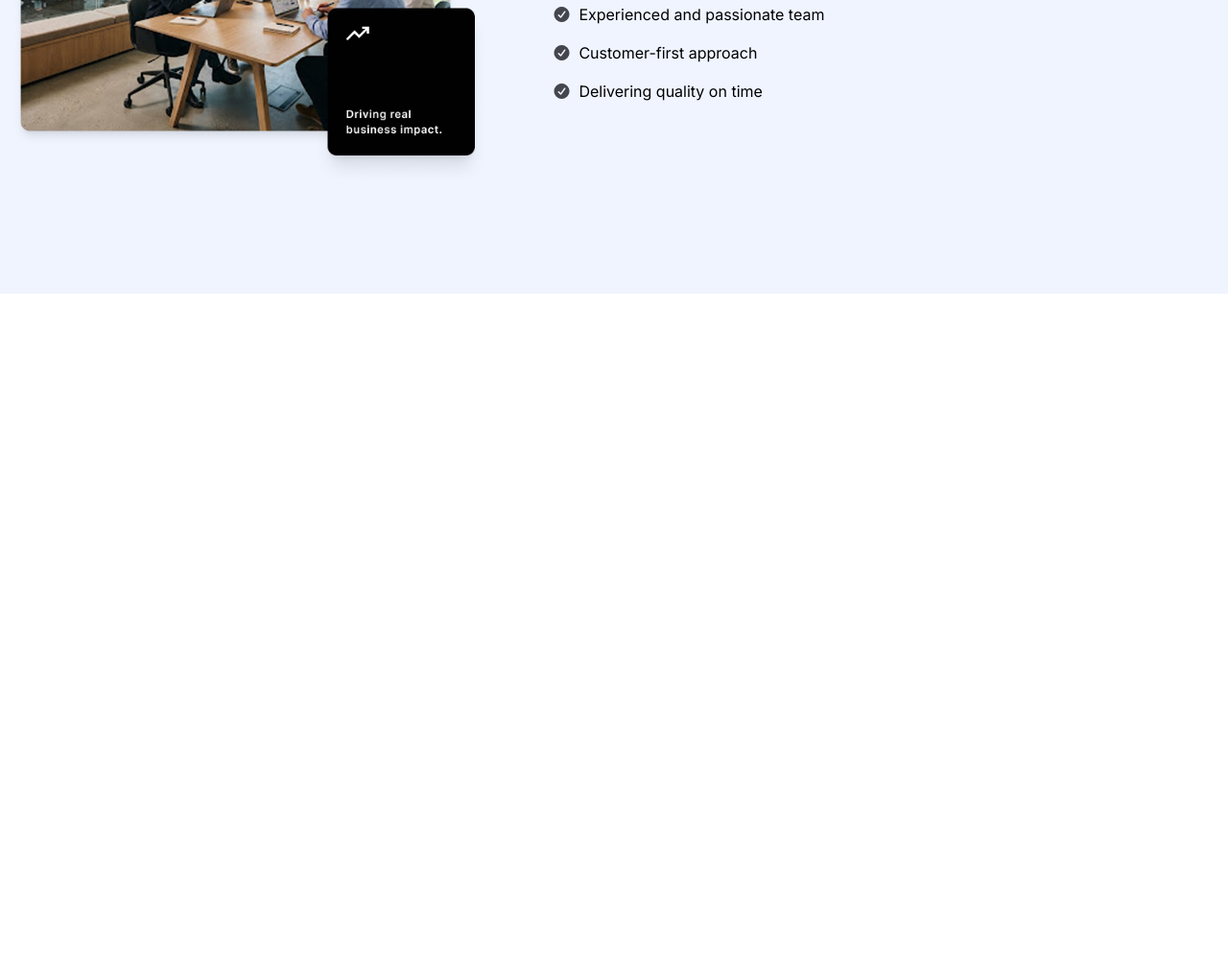
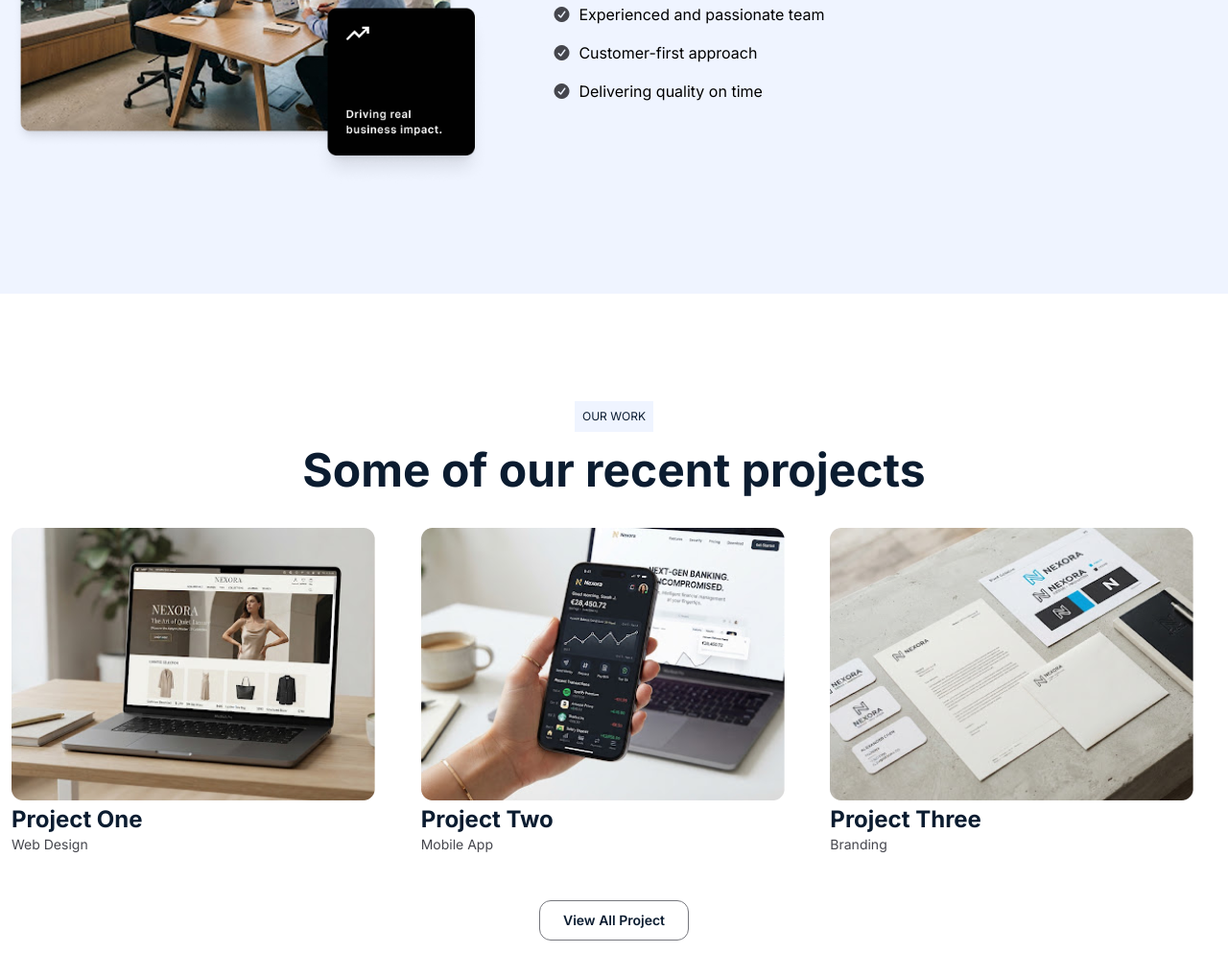
Before and after one commit to emonahmed-dev/CodeOrbit_ResponsiveLandingPage, a website: page index.html in a window 1280 px wide. Shown: the part 2155-3173 px from the top of the page at 96% size. Before the commit the page ends 2461 px from the top, so only its background shows below. Drawn offline with Linux system fonts and the light colour scheme.

Commit message:
project section complite

```diff
--- a/index.html
+++ b/index.html
@@ -144,6 +144,33 @@
       </div>
 
     </section>
+    <section class="px-3 py-28">
+      <p class="text-[#0B1C30] bg-[#EFF4FF] w-max p-2 text-xs mx-auto">OUR WORK</p>
+      <h2 class="my-4 text-[#0B1C30] font-bold text-5xl text-center">Some of our recent projects</h2>
+      <div class="grid grid-cols-1 md:grid-cols-2 lg:grid-cols-3 gap-6 mt-9">
+        <div>
+          <img src="./assets/project-one.png" alt="project-one">
+          <h3 class="mt-1 text-[#0B1C30] font-bold text-2xl">Project One</h3>
+          <p class="text-sm text-[#45464d]">Web Design</p>
+        </div>
+        <div>
+          <img src="./assets/project-two.png" alt="project-one">
+          <h3 class="mt-1 text-[#0B1C30] font-bold text-2xl">Project Two</h3>
+          <p class="text-sm text-[#45464d]">Mobile App</p>
+        </div>
+        <div>
+          <img src="./assets/project-three.png" alt="project-one">
+          <h3 class="mt-1 text-[#0B1C30] font-bold text-2xl">Project Three</h3>
+          <p class="text-sm text-[#45464d]">Branding</p>
+        </div>
+      </div>
+      <div class="mt-12 text-center">
+        <button
+        class="text-[#0B1C30] py-2.5 px-6 rounded-xl text-sm font-semibold border border-[#76777D] cursor-pointer">
+        View All Project
+      </button>
+      </div>
+    </section>
   </main>
   <script src="./script.js"></script>
 </body>
```
Also changed, not shown: style.css.
